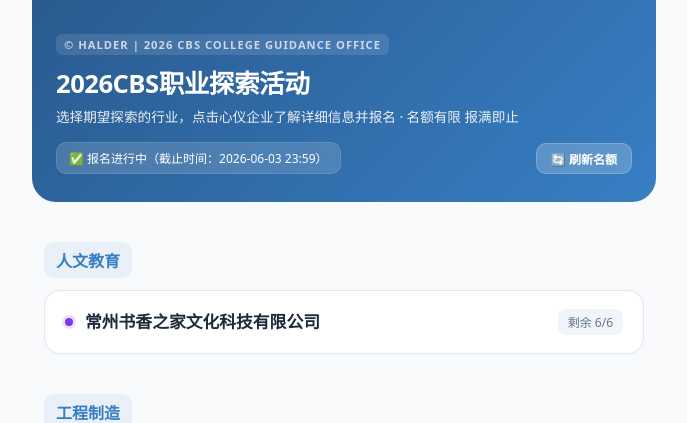
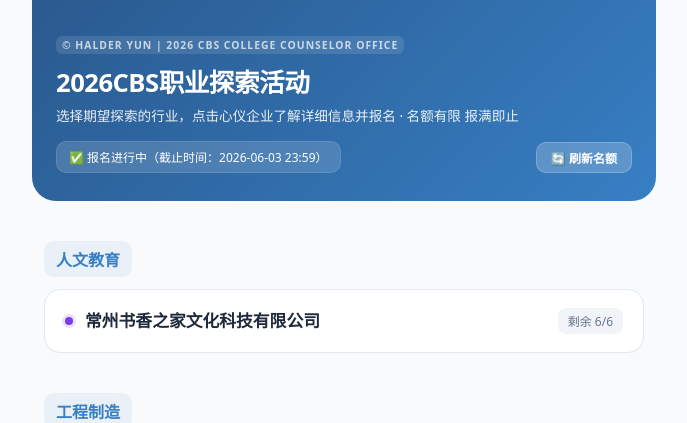
Before and after one commit to halderyun/Career, a Flask app: page / in a window 1280 px wide. Shown: the top 423 px of the page, without its empty margins (296-983 px from the left). Run offline with Flask 3, Linux system fonts and the light colour scheme; data comes from the database, SQL or seed files in the repository; data that the repository does not hold is empty.

Commit message:
Update index.html

```diff
--- a/templates/index.html
+++ b/templates/index.html
@@ -305,8 +305,8 @@
     <!-- 顶部状态栏 -->
     <div class="header">
         <!-- ✨ 新增：置于页面最上方的官方机构微型署名标签 -->
-        <div style="font-size: 0.7rem; font-weight: 600; text-transform: uppercase; letter-spacing: 1px; opacity: 0.75; margin-bottom: 8px; display: inline-block; background: rgba(255,255,255,0.15); padding: 3px 8px; border-radius: 6px;">
-        © Halder | 2026 CBS College Guidance Office
+        <div style="font-size: 0.65rem; font-weight: 600; text-transform: uppercase; letter-spacing: 1px; opacity: 0.75; margin-bottom: 8px; display: inline-block; background: rgba(255,255,255,0.15); padding: 2px 6px; border-radius: 6px;">
+        © Halder Yun | 2026 CBS College Counselor Office
         </div>
         <h1>2026CBS职业探索活动</h1>
         <p>选择期望探索的行业，点击心仪企业了解详细信息并报名 · 名额有限 报满即止</p>
```
